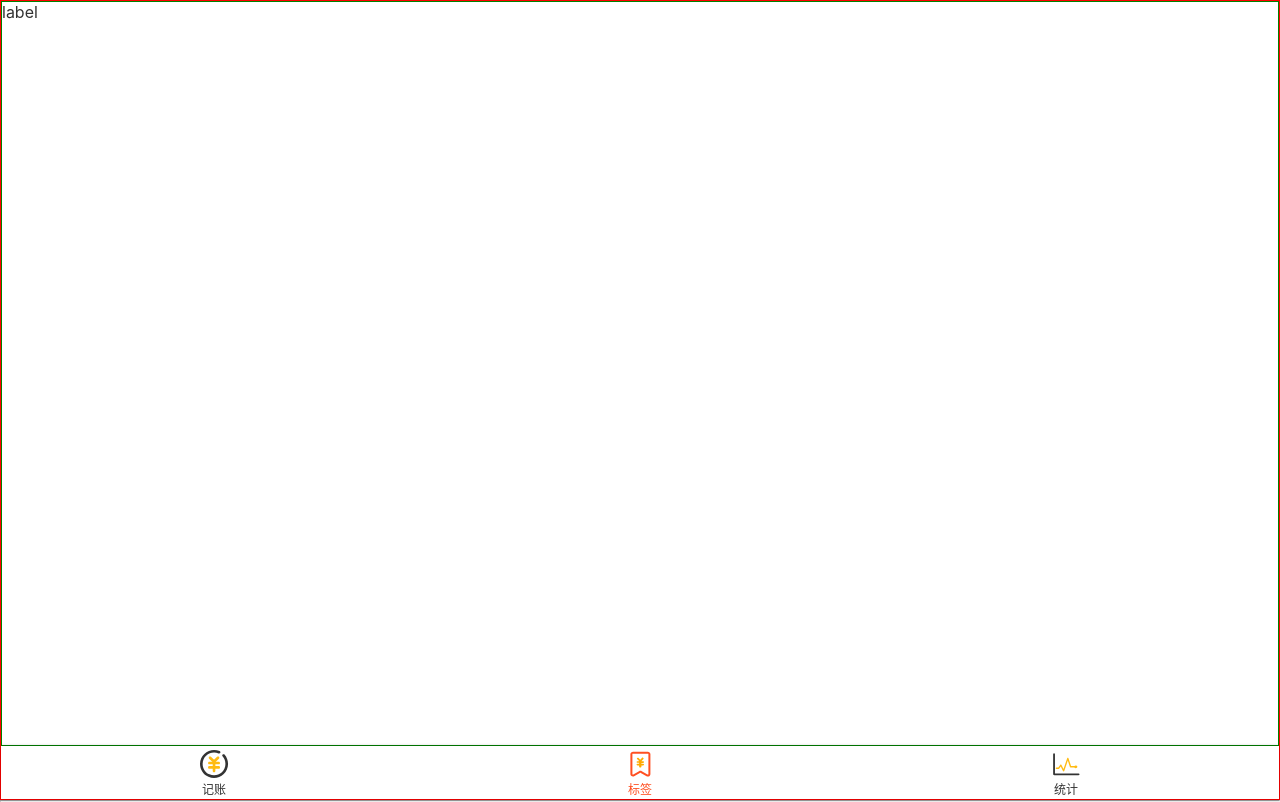
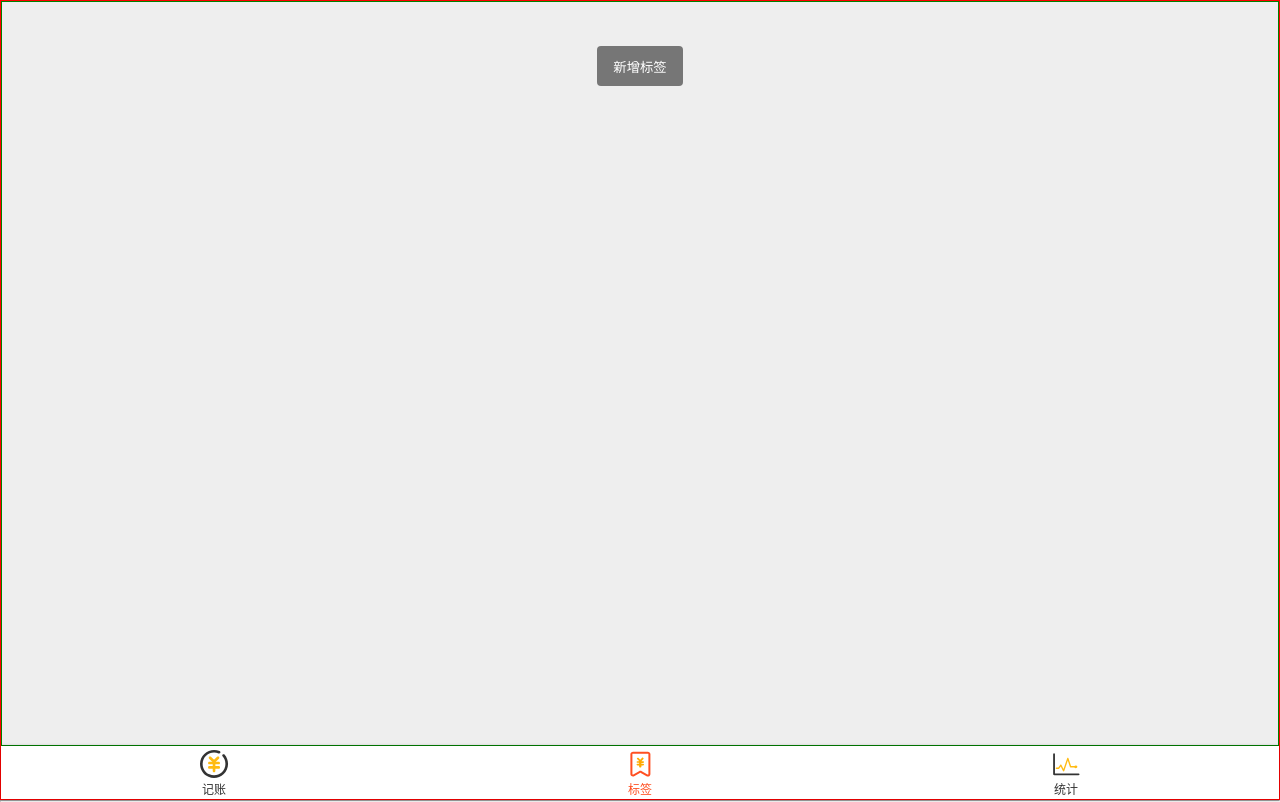
Before and after one commit to sherryYYX/money-code, a Vue app: page /#/labels in a window 1280 px wide. Built offline with nearby package versions, Linux system fonts and the light colour scheme.

Commit message:
tagList 数据库 完成

```diff
--- a/src/components/Layout.vue
+++ b/src/components/Layout.vue
@@ -23,8 +23,10 @@
   display: flex;
   flex-direction: column;
   height: 100vh;
+
   > .content{
     border: 1px solid green;
+    background: #eeeeee;
     flex-grow: 1;
   }
 }
--- a/src/model.js
+++ b/src/model.js
@@ -1,7 +1,7 @@
 // const model={
 //   //从localStorage 里拿数据
 //   fetch(){
-//     JSON.parse(window.localStorage.getItem('recordList')|| '[]');
+//     return  JSON.parse(window.localStorage.getItem('recordList')||'[]');
 //   },
 //
 //   //从localStorage 里拿数据
--- /dev/null
+++ b/src/models/recordModel.js
@@ -0,0 +1,11 @@
+const recordModel ={
+  //
+  fetch(){
+    return JSON.parse(window.localStorage.getItem('recordList') )
+  },
+  //
+  save(data){
+    window.localStorage.setItem('recordList',JSON.stringify(data))
+  }
+}
+export default recordModel
--- /dev/null
+++ b/src/models/tagsModel.js
@@ -0,0 +1,24 @@
+const localStorageKeyName = 'tagList';
+
+const  tagListModel = {
+  data:[],
+  fetch() {
+    this.data=JSON.parse(window.localStorage.getItem(localStorageKeyName) || '[]');
+    return this.data
+
+  },
+
+  create(name){
+    if(this.data.indexOf(name)>=0){
+      return 'duplicate'
+    }
+    this.data.push(name)
+    this.save()
+    return "success"
+  },
+
+  save() {
+    window.localStorage.setItem(localStorageKeyName, JSON.stringify(this.data));
+  }
+};
+export default tagListModel;
--- a/src/views/labels.vue
+++ b/src/views/labels.vue
@@ -1,22 +1,68 @@
 <template>
   <Layout>
     <div>
-      <p>label</p>
+      <ol class="tags">
+        <li v-for="tag in tags" :key="tag">
+          <span>{{tag}}</span>
+        </li>
+      </ol>
+      <div class="newTag-wrapper">
+        <button class="newTag" @click="createTag">新增标签</button>
+      </div>
     </div>
   </Layout>
 </template>
 
 <script lang="js">
 import Vue from 'vue'
-import {Component, Watch} from 'vue-property-decorator';
-import store from "@/store"
+import {Component} from 'vue-property-decorator';
+import tagListModel from "@/models/tagsModel"
+
+
 @Component
   export default class Labels extends Vue{
+    tags = tagListModel.data
 
-
+    createTag(){
+      const name = window.prompt('请输入标签名')
+      if(name===''){
+        window.alert('标签名不为空')
+      }
+      const message = tagListModel.create(name)
+      if(message === 'duplicate'){
+        window.alert('重复')
+      }else if(message === 'success'){
+       return
+      }
+    }
 }
 </script>
 
 <style lang="scss" scoped>
+.tags{
+  background: white;
+  font-size: 16px;
+  padding-left: 16px;
+  >li{
+    min-height: 44px;
+    display: flex;
+    align-items: center;
+    justify-content: space-between;
+    border-bottom: 1px solid #e6e6e6;
+  }
+}
+  .newTag{
+    background: #767676;
+    color:white;
+    border-radius: 4px;
+    border:none;
+    height: 40px;
+    padding: 0 16px;
+    &-wrapper{
+      text-align: center;
+      padding: 16px;
+      margin-top: 44-16px;
+    }
+  }
 
 </style>
--- a/src/views/money.vue
+++ b/src/views/money.vue
@@ -1,6 +1,5 @@
 <template>
   <Layout>
-    {{recordList}}
     <Tags :data-source.sync="tags" @update:value="updateTags"></Tags>
     <Notes @update:value="updateNotes"></Notes>
     <Types @update:value="updateTypes"></Types>
@@ -16,17 +15,22 @@
   import Component from "vue-class-component"
   import Vue from 'vue'
   import {Watch} from "vue-property-decorator"
-  import model from "@/model"
+  import recordModel from "@/models/recordModel"
+  import tagListModel from "@/models/tagsModel"
+
+  const recordList = recordModel.fetch()
+  const tagList = tagListModel.fetch()
+
   @Component({
     components: {NumberPad, Types, Notes, Tags}
   })
 
   export default class Money extends Vue{
-    tags = ["衣服",'食物', '住房','交通'] //给 Tags 组件传的标签
+    tags =  tagList //给 Tags 组件传的标签
     record = {
       tags:[], notes:'',type:'', totalNumber:0, date:Date
     }
-    recordList = JSON.parse( window.localStorage.getItem('recordList'));
+    recordList = recordList
     updateTags(e){
       this.record.tags = e
     }
@@ -39,21 +43,23 @@
     updateNumberPad(e){
       this.record.totalNumber = e
     }
-    mounted(){
-      console.log(this.record)
-    }
+
 
     saveRecord(){
       const newRecord = JSON.parse(JSON.stringify(this.record))
       newRecord.date = new Date()
-      const thisRecordList = this.recordList
-      thisRecordList.push(newRecord)
+      this.recordList.push(newRecord)
       console.log(this.recordList)
     }
     @Watch('recordList')
     recordListChanged(){
-      window.localStorage.setItem('recordList',JSON.stringify(this.recordList))
+      recordModel.save(this.recordList)
     }
+
+    // @Watch('tags')
+    // tagsChanged(){
+    //   tagsModel.save(this.tags)
+    // }
   }
 </script>
 
```
